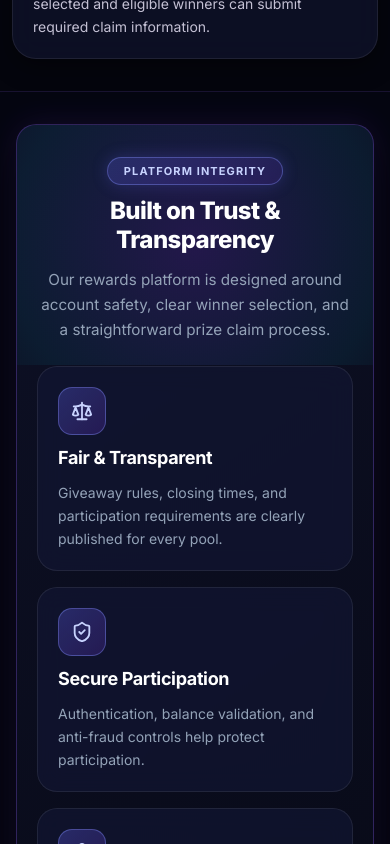
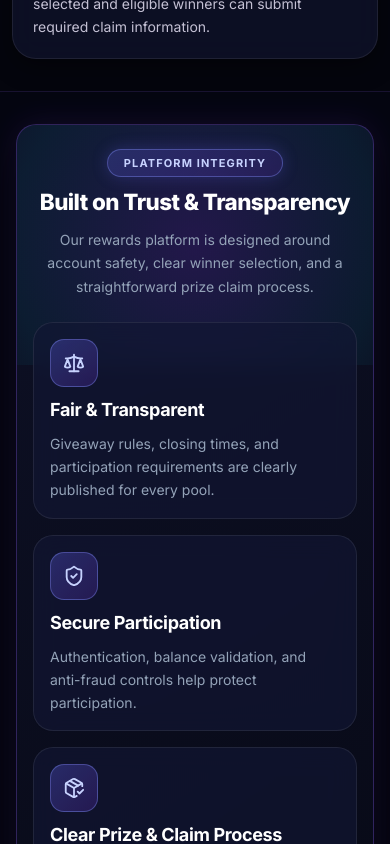
Before and after one commit to VasaraSujal/VELoop-Assignment, a React (Vite) app in the folder frontend/: page / in a window 390 px wide. Shown: the part 4520-5364 px from the top of the page. Built offline with nearby package versions, Linux system fonts and the light colour scheme; no server answers.

Commit message:
Refine trust section responsive container spacing

```diff
--- a/frontend/src/components/giveaway/TrustSection.module.css
+++ b/frontend/src/components/giveaway/TrustSection.module.css
@@ -9,7 +9,7 @@
 .container {
   max-width: var(--container-max);
   margin: 0 auto;
-  padding: 0 var(--space-6);
+  padding: 0 var(--container-padding);
   width: 100%;
 }
 
@@ -248,6 +248,10 @@
   .header {
     margin-bottom: var(--space-6);
   }
+
+  .title {
+    font-size: 1.6rem;
+  }
 }
 
 @media (max-width: 640px) {
@@ -257,6 +261,20 @@
   }
 
   .featureCard {
-    padding: var(--space-5);
+    padding: var(--space-4);
   }
 }
+
+@media (max-width: 480px) {
+  .panel {
+    padding: var(--space-6) var(--space-4);
+  }
+
+  .title {
+    font-size: 1.4rem;
+  }
+
+  .subtitle {
+    font-size: var(--font-size-body-sm);
+  }
+}
```
